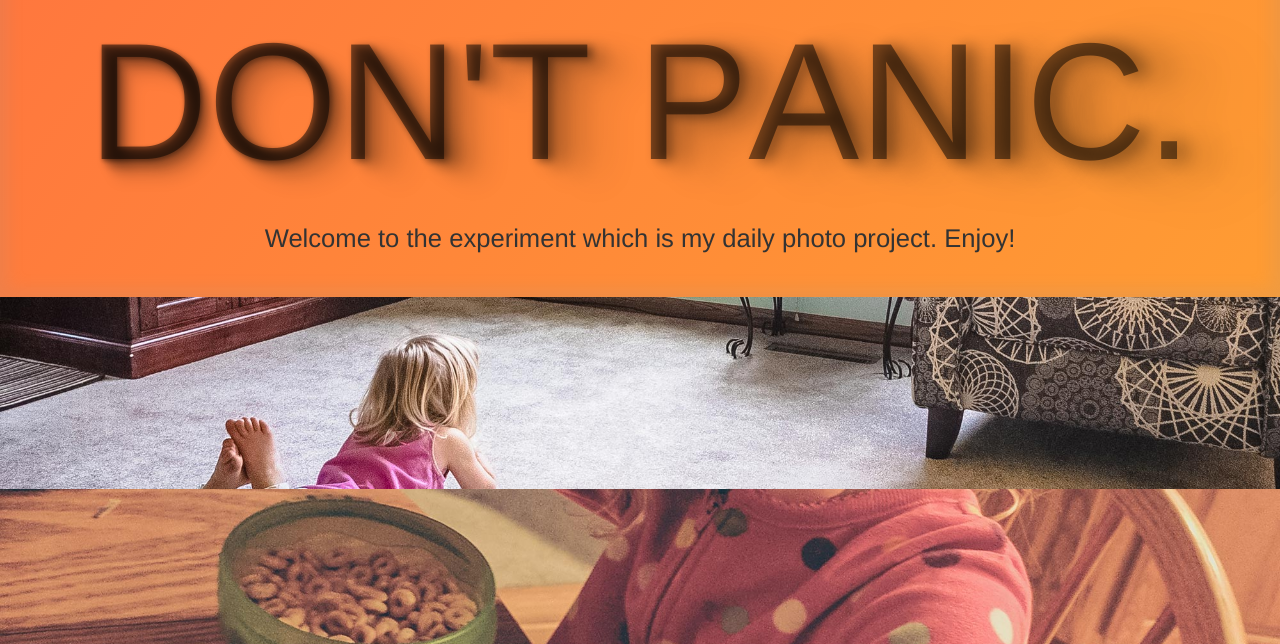
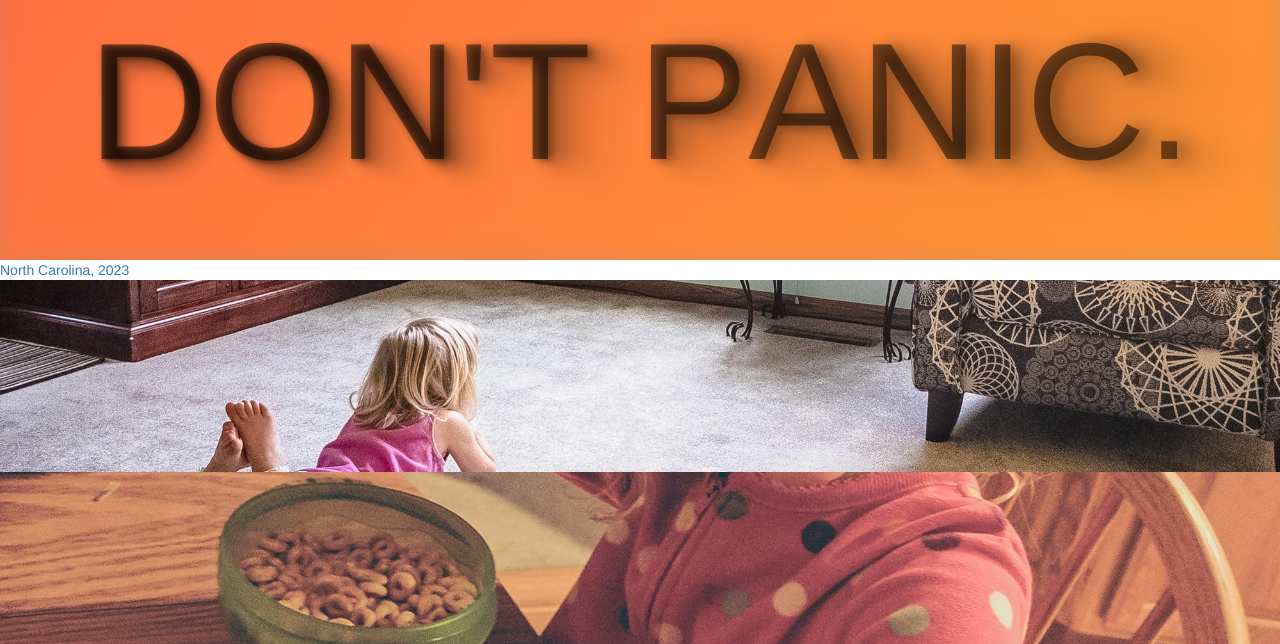
Before and after one commit to northernhippie/northernhippie.github.io, a plain HTML site: page index.html in a window 1280 px wide. Shown: the part 94-738 px from the top of the page. Drawn offline with nearby package versions, Linux system fonts and the light colour scheme.

Commit message:
Update index.html

```diff
--- a/index.html
+++ b/index.html
@@ -41,7 +41,7 @@
     <div align="center">
       <div class="jumboFontSubHeader">Greetings, Earthlings.</div>
       <div id="shineJumbo" class="animated zoomInDown jumboFontHeader">DON'T PANIC.</div>
-      <div class="jumboFontSubHeader">Welcome to the experiment which is my daily photo project. Enjoy!</div>
+      <!-- <div class="jumboFontSubHeader">Welcome to the experiment which is my daily photo project. Enjoy!</div> -->
     </div>
   </div>
   <!-- 2 images needed for gallery: The data-image and data-href are 1000px H or W and the thumbnail is 2000px W x 300px H. If date-image image is portrait, image must be 500px H and 600px W -->
@@ -84,12 +84,10 @@
     <a class="thumbnail" href="#" data-image-id="" data-toggle="modal" data-title="2017.87" data-caption="" data-image="images/2017.87-1000.jpg" data-href="images/2017.87-1000.jpg" data-target="#image-gallery">
         <img class="img-responsive" src="images/2017.87-300h.jpg" alt="2017.87">
       </a>
+  </div> -->
+  <div>
+    <a class="thumbnail" href="https://www.icloud.com/sharedalbum/#B0v532ODWWit1t">North Carolina, 2023</a>
   </div>
-  <div>
-    <a class="thumbnail" href="#" data-image-id="" data-toggle="modal" data-title="2017.86" data-caption="" data-image="images/2017.86-1000.jpg" data-href="images/2017.86-1000.jpg" data-target="#image-gallery">
-        <img class="img-responsive" src="images/2017.86-300h.jpg" alt="2017.86">
-      </a>
-  </div> -->
   <div>
     <a class="animated rubberBand thumbnail" href="#" data-image-id="" data-toggle="modal" data-title="2017.85" data-caption="" data-image="images/2017.85-1000.jpg" data-href="images/2017.85-1000.jpg" data-target="#image-gallery">
         <img class="img-responsive" src="images/2017.85-300h.jpg" alt="2017.85">
```
